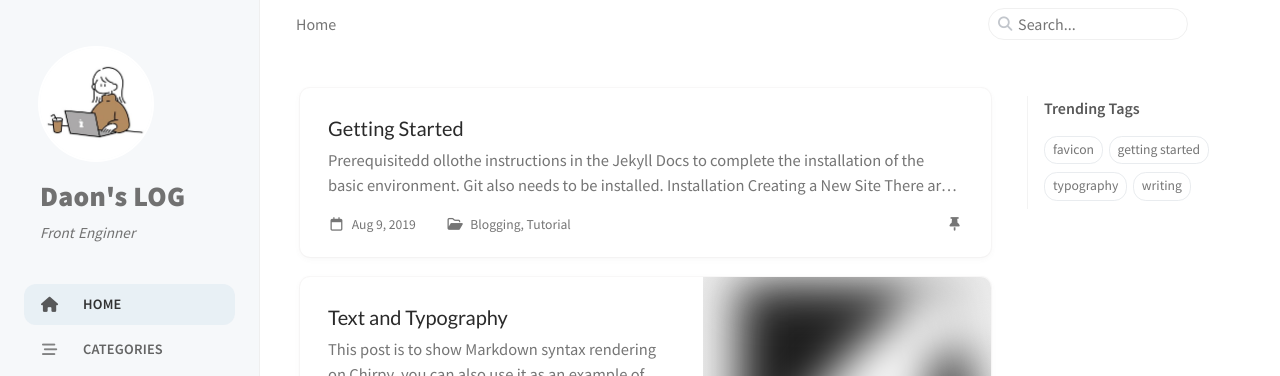
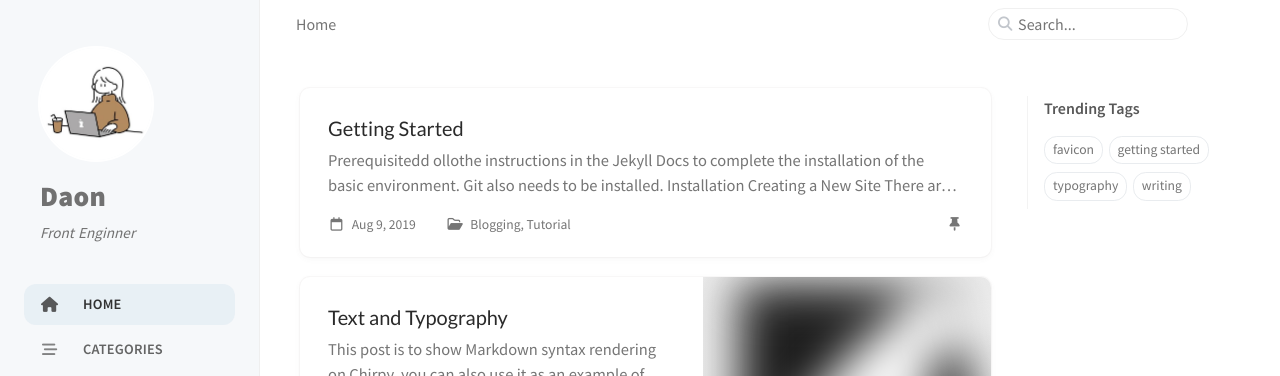
Before and after one commit to saseungg/saseungg.github.io, a Jekyll site: the page built from index.html, in a window 1280 px wide. Shown: the top 376 px of the page. Built offline with Jekyll 4.4.1, drawn with Linux system fonts in a browser that asks for light colours; cached includes are drawn as plain includes.

Commit message:
fix: title 수정

```diff
--- a/_config.yml
+++ b/_config.yml
@@ -14,7 +14,7 @@ timezone: Asia/Seoul
 # jekyll-seo-tag settings › https://github.com/jekyll/jekyll-seo-tag/blob/master/docs/usage.md
 # ↓ --------------------------
 
-title: Daon's LOG # the main title
+title: Daon # the main title
 
 tagline: Front Enginner # it will display as the sub-title
 
```
